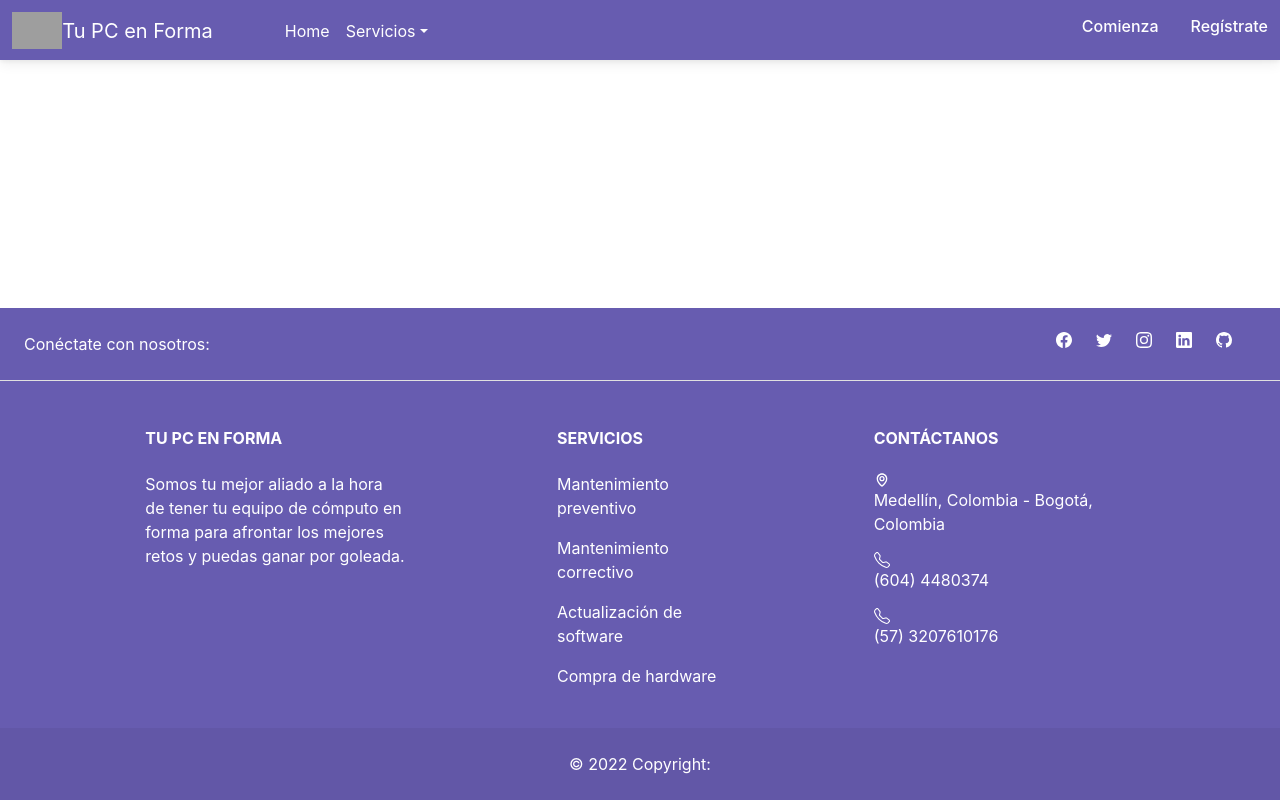
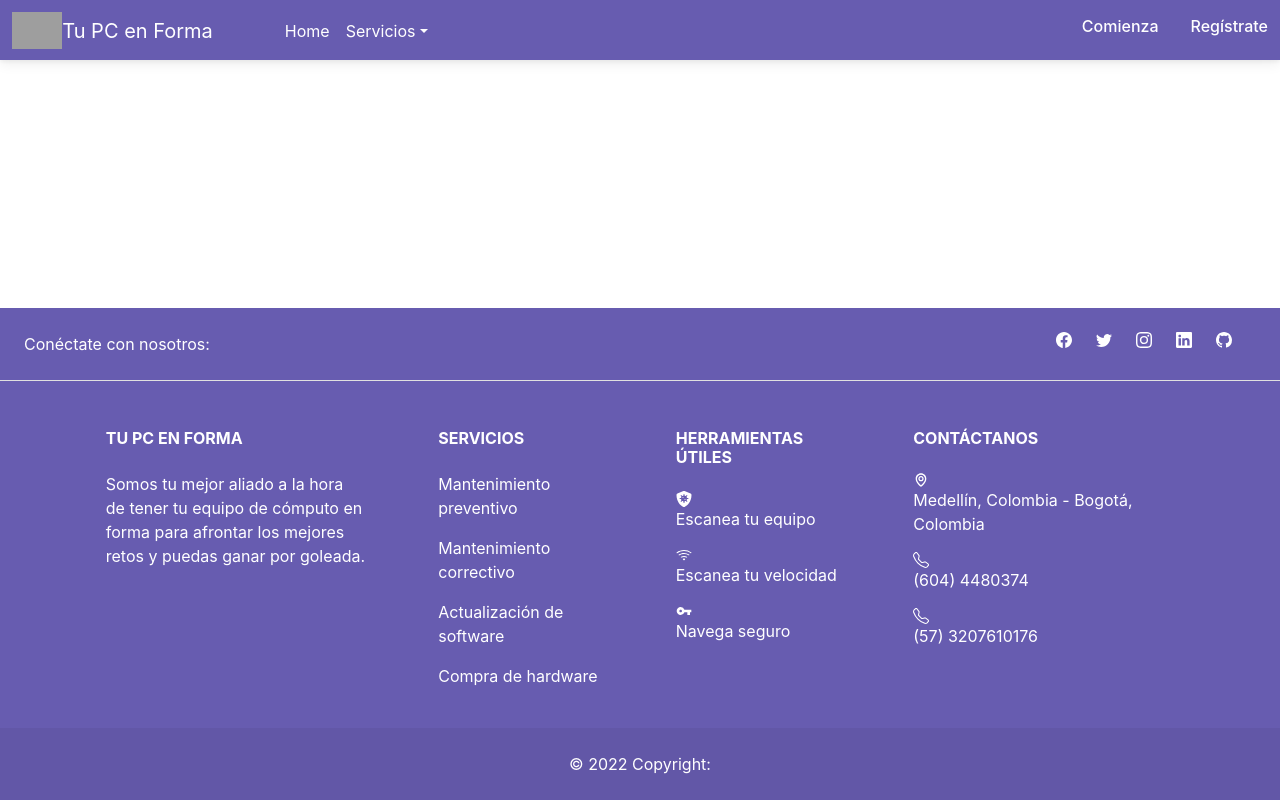
Before and after one commit to Cjulianmd/demo-day-projects-tu-pc-en-forma, a React (Create React App) app: page / in a window 1280 px wide. Built offline with nearby package versions, Linux system fonts and the light colour scheme; grey boxes are pictures that could not be loaded.

Commit message:
NuevosDetallesFooter

```diff
--- a/src/Components/Modules/Footer.jsx
+++ b/src/Components/Modules/Footer.jsx
@@ -4,8 +4,10 @@
 import React from 'react';
 import { MainContainer } from '../../Styles/StylesSebastian';
 import '../../Styles/StylesSebastian.css'
-import { BsFacebook, BsTwitter, BsInstagram, BsLinkedin, BsGithub, BsTelephone } from 'react-icons/bs';
+import { BsFacebook, BsTwitter, BsInstagram, BsLinkedin, BsGithub, BsTelephone, BsWifi } from 'react-icons/bs';
 import { BiMap } from 'react-icons/bi';
+import { FaShieldVirus } from 'react-icons/fa';
+import { MdVpnKey } from 'react-icons/md';
 
 
 function Footer() {
@@ -24,19 +26,19 @@ function Footer() {
 
 
           <div style={{ display: 'flex', flexDirection: 'row' }}>
-            <a href="https://www.facebook.com/profile.php?id=100071024058004" className="me-4 text-reset">
+            <a href="https://www.facebook.com/profile.php?id=100071024058004" target="_blank" className="me-4 text-reset">
               <BsFacebook />
             </a>
-            <a href="https://twitter.com/geek_colombia" className="me-4 text-reset">
+            <a href="https://twitter.com/geek_colombia" target="_blank" className="me-4 text-reset">
               <BsTwitter />
             </a>
-            <a href="https://www.instagram.com/laacademiageek/?hl=es" className="me-4 text-reset">
+            <a href="https://www.instagram.com/laacademiageek/?hl=es" target="_blank" className="me-4 text-reset">
               <BsInstagram />
             </a>
-            <a href="https://www.linkedin.com/company/academia-geek-bootcamp/?originalSubdomain=co" className="me-4 text-reset">
+            <a href="https://www.linkedin.com/company/academia-geek-bootcamp/?originalSubdomain=co" target="_blank" className="me-4 text-reset">
               <BsLinkedin />
             </a>
-            <a href="https://github.com/academia-geek" className="me-4 text-reset">
+            <a href="https://github.com/academia-geek" target="_blank" className="me-4 text-reset">
               <BsGithub />
             </a>
           </div>
@@ -77,6 +79,44 @@ function Footer() {
                 </p>
               </div>
 
+              <div class="col-md-3 col-lg-2 col-xl-2 mx-auto mb-4">
+
+                <h6 class="text-uppercase fw-bold mb-4">
+                  Herramientas útiles
+                </h6>
+                <p>
+                  <a
+                    href="https://www.f-secure.com/es/home/free-tools/online-scanner"
+                    target="_blank"
+                    class="text-reset"
+                  >
+                    <FaShieldVirus />
+                    Escanea tu equipo
+                  </a>
+                </p>
+                <p>
+                  <a
+                    href="https://www.nperf.com/en/"
+                    target="_blank"
+                    class="text-reset"
+                  >
+                    <BsWifi />
+                    Escanea tu velocidad
+                  </a>
+                </p>
+                <p>
+                  <a
+                    href="https://chrome.google.com/webstore/detail/free-vpn-zenmate-best-vpn/fdcgdnkidjaadafnichfpabhfomcebme?hl=es"
+                    target="_blank"
+                    class="text-reset"
+                  >
+                    <MdVpnKey />
+                    Navega seguro
+                  </a>
+                </p>
+
+              </div>
+
               <div className="col-md-4 col-lg-3 col-xl-3 mx-auto mb-md-0 mb-4">
 
                 <h6 className="text-uppercase fw-bold mb-4">Contáctanos</h6>
```
